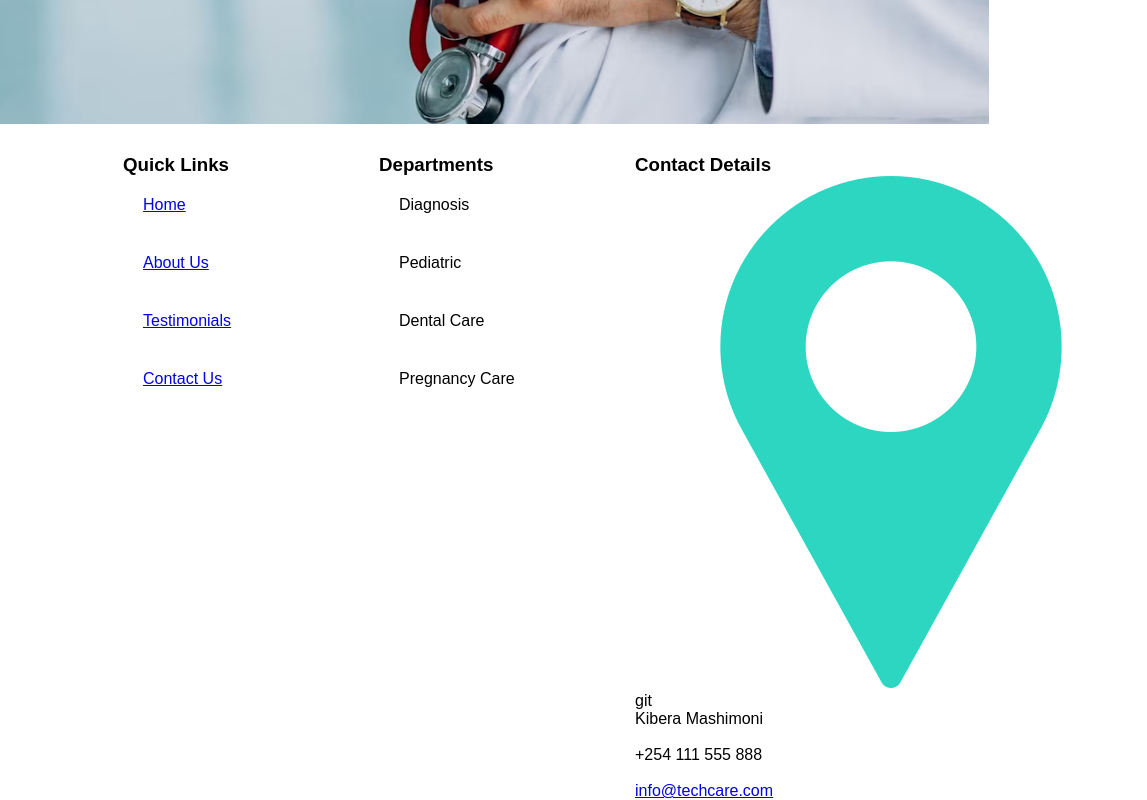
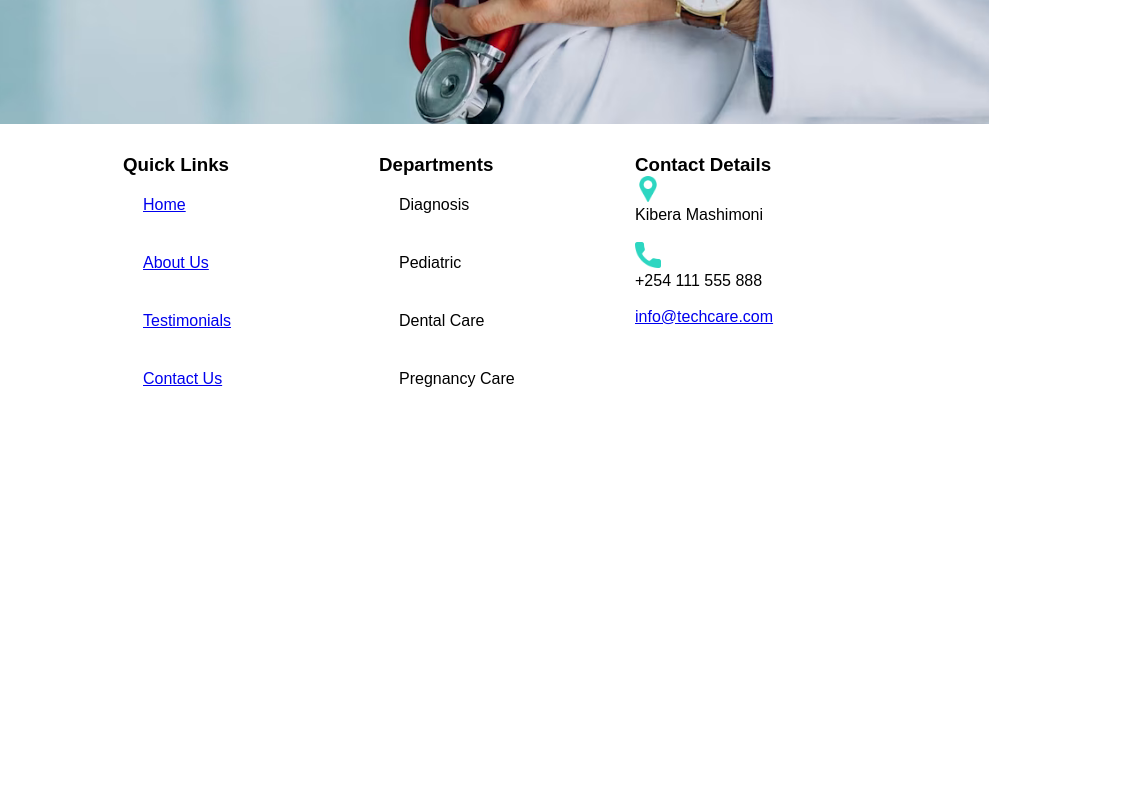
Before and after one commit to Bathenal/Medic-Care-Clinic, a plain HTML site: page index.html in a window 1280 px wide. Shown: the part 1981-2781 px from the top of the page, 261-1408 px from the left, 1147 px wide, since content can reach past the window. After the commit the page ends 2389 px from the top, so only its background shows below. Drawn offline with Linux system fonts and the light colour scheme; a script that the page names is missing.

Commit message:
added an icon for call

```diff
--- a/index.html
+++ b/index.html
@@ -168,9 +168,9 @@
           <div class="contact-details">
 
             <h3>Contact Details</h3>
-            <img src="images/pin.png">git<p>Kibera Mashimoni</p>
+            <img src="images/pin.png"width="10%"><p>Kibera Mashimoni</p>
             <br />
-            <p>+254 111 555 888</p>
+            <img src="images/call.png"width="10%"><p>+254 111 555 888</p>
             <br />
             <p><a href="mailto:info@techcare.com">info@techcare.com</a></p>
           </div>
```
